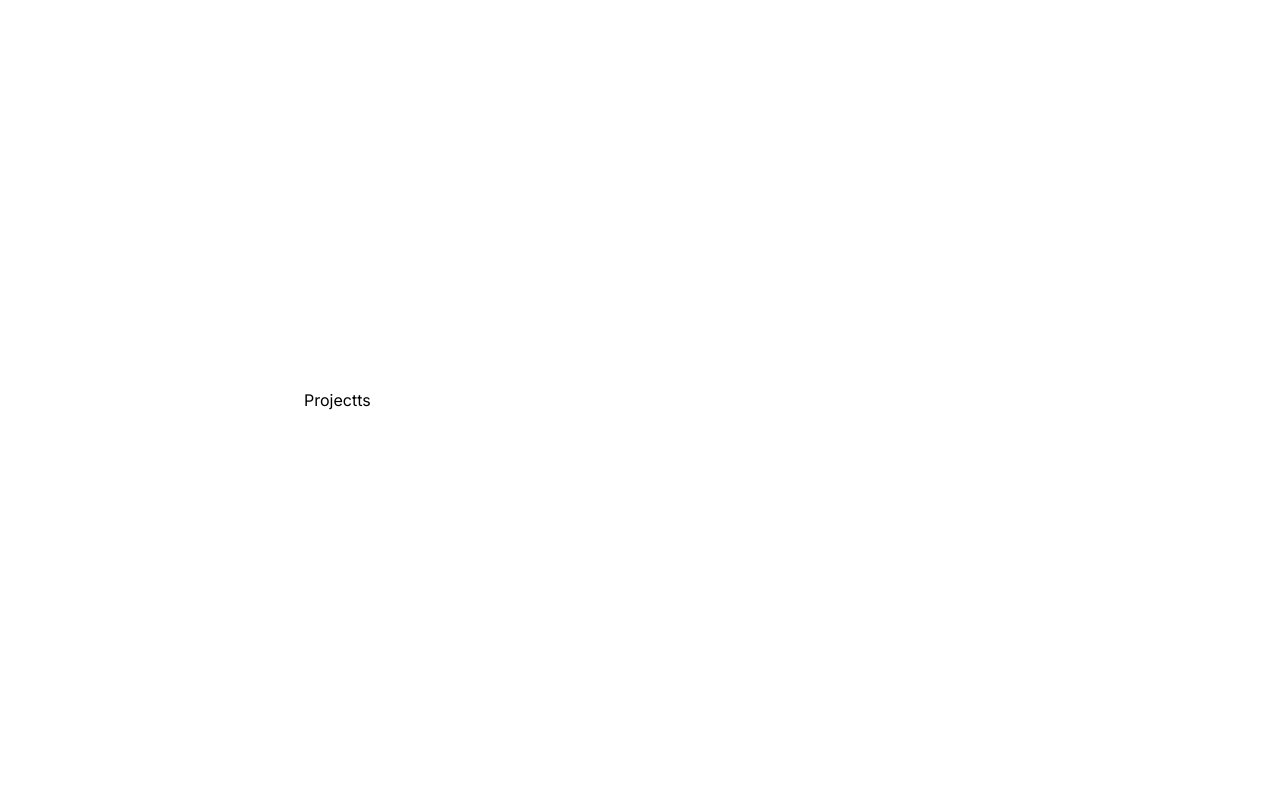
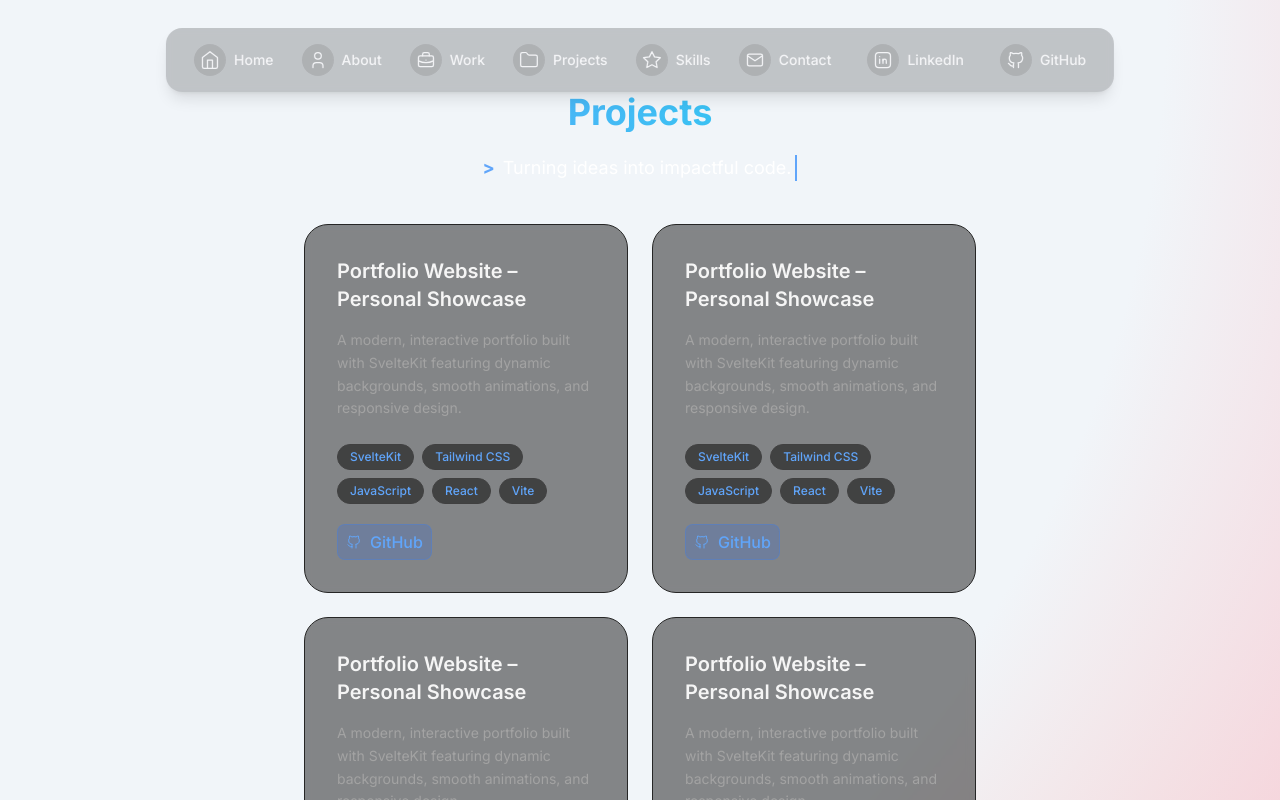
Before and after one commit to hpeshwanidev/harshpeshwani.com, a SvelteKit app: page /project in a window 1280 px wide. Shown: the top 800 px of the page. Built offline with nearby package versions, Linux system fonts and the light colour scheme.

Commit message:
Added Projects Page

```diff
--- a/src/lib/Social.svelte
+++ b/src/lib/Social.svelte
@@ -40,7 +40,7 @@
 	  </a>
 
 	  <!-- Projects -->
-	  <a href="/projects" class="flex items-center gap-2 px-3 py-2 rounded-xl transition-colors hover:bg-white/20 focus:outline-none focus:ring-2 focus:ring-white/20">
+	  <a href="/project" class="flex items-center gap-2 px-3 py-2 rounded-xl transition-colors hover:bg-white/20 focus:outline-none focus:ring-2 focus:ring-white/20">
 		<div class="flex items-center justify-center w-8 h-8 bg-black/10 rounded-full text-gray-100">
 		  <!-- Projects/Folder SVG -->
 		  <svg xmlns="http://www.w3.org/2000/svg" width="20" height="20" viewBox="0 0 24 24" fill="none" stroke="currentColor" stroke-width="1.5" stroke-linecap="round" stroke-linejoin="round">
--- a/src/routes/project/+page.svelte
+++ b/src/routes/project/+page.svelte
@@ -1 +1,189 @@
-<h1>Projectts</h1>
+<script>
+	import Background from "$lib/Background.svelte";
+	import { onMount } from 'svelte';
+
+	const projects = [
+		{
+			title: 'Portfolio Website – Personal Showcase',
+			description:
+				'A modern, interactive portfolio built with SvelteKit featuring dynamic backgrounds, smooth animations, and responsive design.',
+			tags: ['SvelteKit', 'Tailwind CSS', 'JavaScript', 'React', 'Vite'],
+			link: 'https://harshpeshwani.com'
+		},
+		{
+			title: 'Portfolio Website – Personal Showcase',
+			description:
+				'A modern, interactive portfolio built with SvelteKit featuring dynamic backgrounds, smooth animations, and responsive design.',
+			tags: ['SvelteKit', 'Tailwind CSS', 'JavaScript', 'React', 'Vite'],
+			link: 'https://harshpeshwani.com'
+		},
+		{
+			title: 'Portfolio Website – Personal Showcase',
+			description:
+				'A modern, interactive portfolio built with SvelteKit featuring dynamic backgrounds, smooth animations, and responsive design.',
+			tags: ['SvelteKit', 'Tailwind CSS', 'JavaScript', 'React', 'Vite'],
+			link: 'https://harshpeshwani.com'
+		},
+		{
+			title: 'Portfolio Website – Personal Showcase',
+			description:
+				'A modern, interactive portfolio built with SvelteKit featuring dynamic backgrounds, smooth animations, and responsive design.',
+			tags: ['SvelteKit', 'Tailwind CSS', 'JavaScript', 'React', 'Vite'],
+			link: 'https://harshpeshwani.com'
+		}
+	];
+
+	const taglines = [
+		"Turning ideas into impactful code.",
+		"Where creativity meets clean code.",
+		"Building projects that make a difference.",
+		"Code. Create. Innovate.",
+		"Transforming vision into digital reality.",
+		"Every line of code tells a story.",
+		"Driven by curiosity. Built with purpose.",
+		"Crafting modern solutions with passion.",
+		"From concept to creation — one project at a time.",
+		"Innovating today for a smarter tomorrow."
+	];
+
+	let currentTaglineIndex = 0;
+	let displayText = '';
+	let isDeleting = false;
+	let lastTime = 0;
+	let typingSpeed = 100;
+	let erasingSpeed = 50;
+	let pauseAfterTyping = 2000;
+	let pauseAfterErasing = 500;
+	let pauseStartTime = 0;
+	let isPaused = false;
+
+	function animateTagline(currentTime) {
+		if (isPaused) {
+			if (currentTime - pauseStartTime >= (isDeleting ? pauseAfterErasing : pauseAfterTyping)) {
+				isPaused = false;
+				if (isDeleting) {
+					isDeleting = false;
+					currentTaglineIndex = (currentTaglineIndex + 1) % taglines.length;
+				} else {
+					isDeleting = true;
+				}
+			}
+			requestAnimationFrame(animateTagline);
+			return;
+		}
+
+		let currentTagline = taglines[currentTaglineIndex];
+		let speed = isDeleting ? erasingSpeed : typingSpeed;
+
+		if (currentTime - lastTime >= speed) {
+			lastTime = currentTime;
+
+			if (!isDeleting) {
+				if (displayText.length < currentTagline.length) {
+					displayText = currentTagline.slice(0, displayText.length + 1);
+				} else {
+					isPaused = true;
+					pauseStartTime = currentTime;
+				}
+			} else {
+				if (displayText.length > 0) {
+					displayText = currentTagline.slice(0, displayText.length - 1);
+				} else {
+					isPaused = true;
+					pauseStartTime = currentTime;
+				}
+			}
+		}
+
+		requestAnimationFrame(animateTagline);
+	}
+
+	onMount(() => {
+		requestAnimationFrame(animateTagline);
+	});
+</script>
+
+<Background />
+
+<!-- Main Content -->
+<div class="relative z-10 min-h-screen text-white flex flex-col justify-center items-center px--1 py-20">
+	<div class="max-w-7xl mx-auto w-full">
+		<!-- Title -->
+		<div class="text-center mb-10">
+			<h1 class="text-3xl md:text-4xl font-bold mb-5 bg-gradient-to-r from-blue-400 to-cyan-400 text-transparent bg-clip-text">
+				Projects
+			</h1>
+
+			<!-- Typing animation -->
+			<div class="font-mono text-lg flex items-center justify-center mt-4 h-8">
+				<span class="text-lg text-blue-400 font-bold mr-2">></span>
+				<span>{displayText}</span>
+				<span class="border-r-2 border-blue-400 animate-blink ml-1" style="height: 1.4em;"></span>
+			</div>
+		</div>
+
+		<!-- Projects Grid -->
+		<div class="grid grid-cols-1 md:grid-cols-2 gap-6">
+			{#each projects as project, index}
+				<div
+					class="group p-8 rounded-3xl bg-neutral-900/50 backdrop-blur-sm border border-neutral-800 hover:border-blue-500/50 transition-all duration-500 hover:shadow-2xl hover:shadow-blue-500/20 hover:scale-105 transform"
+				>
+					<h2 class="text-xl font-semibold mb-4 text-neutral-100 group-hover:text-blue-300 transition-colors duration-300">
+						{project.title}
+					</h2>
+					<p class="text-neutral-400 mb-6 text-sm leading-relaxed group-hover:text-neutral-300 transition-colors duration-300">
+						{project.description}
+					</p>
+
+					<div class="flex flex-wrap gap-2 mb-5">
+						{#each project.tags as tag}
+							<span class="px-3 py-1 text-xs font-medium rounded-full bg-neutral-800/70 text-blue-400 border border-neutral-700 hover:bg-blue-500/20 hover:text-blue-300 transition-all duration-300">
+								{tag}
+							</span>
+						{/each}
+					</div>
+
+					<a
+						href={project.link}
+						target="_blank"
+						rel="noopener noreferrer"
+						class="inline-flex items-center px-2 py-1 bg-blue-600/20 hover:bg-blue-600/40 text-blue-400 hover:text-blue-300 rounded-lg transition-all duration-300 border border-blue-500/30 hover:border-blue-500/60 group-hover:shadow-lg group-hover:shadow-blue-500/20 no-underline"
+					>
+						<svg xmlns="http://www.w3.org/2000/svg" width="16" height="16" viewBox="0 0 24 24" fill="none" stroke="currentColor" stroke-width="1.5" stroke-linecap="round" stroke-linejoin="round" class="mr-2">
+							<path d="M9 19c-4.3 1.4 -4.3 -2.5 -6 -3m12 5v-3.5c0 -1 .1 -1.4 -.5 -2c2.8 -.3 5.5 -1.4 5.5 -6a4.6 4.6 0 0 0 -1.3 -3.2a4.2 4.2 0 0 0 -.1 -3.2s-1.1 -.3 -3.5 1.3a12.3 12.3 0 0 0 -6.2 0c-2.4 -1.6 -3.5 -1.3 -3.5 -1.3a4.2 4.2 0 0 0 -.1 3.2a4.6 4.6 0 0 0 -1.3 3.2c0 4.6 2.7 5.7 5.5 6c-.6 .6 -.6 1.2 -.5 2v3.5"></path>
+						</svg>
+						<span>GitHub</span>
+					</a>
+				</div>
+			{/each}
+		</div>
+	</div>
+</div>
+
+<style>
+	@keyframes fade-in {
+		from {
+			opacity: 0;
+			transform: translateY(20px);
+		}
+		to {
+			opacity: 1;
+			transform: translateY(0);
+		}
+	}
+
+	@keyframes slideInUp {
+		from {
+			opacity: 0;
+			transform: translateY(50px);
+		}
+		to {
+			opacity: 1;
+			transform: translateY(0);
+		}
+	}
+
+	.animate-fade-in {
+		animation: fade-in 1s ease-out;
+	}
+</style>
--- a/src/routes/projects/+page.svelte
+++ /dev/null
@@ -1,86 +0,0 @@
-<script>
-	import Background from '$lib/Background.svelte';
-</script>
-
-<svelte:head>
-	<title>Check out my projects!</title>
-	<meta name="title" content="Check out my projects projects - Harsh Peshwani" />
-	<meta name="description" content="Check out all the projects that Harsh Peshwani has created!" />
-</svelte:head>
-
-<div class="flex flex-row justify-start items-center">
-	<a href="/" aria-label="Home"><i class="fas fa-chevron-left" /></a>
-	<div class="w-2" />
-	<h1 class="font-semibold text-3xl">Projects 👾</h1>
-	<!-- <img src="bitmoji.png" class="w-1/5 h-auto" alt="bitmoji" /> -->
-</div>
-<p />
-<h1 class="font-semibold">Game Dev</h1>
-<ul class="list-disc list-inside">
-	<li>
-		<a href="https://sketchu.itch.io/lit">Lit</a>
-		<p class="font-light italic text-gray-600 text-sm whitespace-nowrap">(won first place 🏆)</p>
-	</li>
-	<li>
-		<a href="https://bhavyamuni.itch.io/bass-racer">Bass Racer</a>
-		<p class="font-light italic text-gray-600 text-sm whitespace-nowrap">
-			(guitar hero + racing car)
-		</p>
-	</li>
-	<li>
-		<a href="https://bhavyamuni.itch.io/reinos">Reinos</a>
-		<p class="font-light italic text-gray-600 text-sm whitespace-nowrap">
-			(made this one completely by myself)
-		</p>
-	</li>
-	<li>
-		<a href="https://xerahim.itch.io/welcome-to-the-shitshow">Welcome to the Sh*tshow</a>
-		<p class="font-light italic text-gray-600 text-sm whitespace-nowrap">(made it in 10 hours)</p>
-	</li>
-</ul>
-<h1 class="font-semibold">ML stuff</h1>
-<ul class="list-disc list-inside">
-	<li>
-		<a href="https://github.com/BhavyaMuni/ChromeDinoNeuroevolution">
-			Chrome Dino (Neuro-evolution)</a
-		>
-		<p class="font-light italic text-gray-600 text-sm whitespace-nowrap">
-			(a bunch of dinos trying to play by themselves)
-		</p>
-	</li>
-	<li>
-		<a href="https://huggingface.co/BhavyaMuni">Song Lyrics Generator</a>
-		<p class="font-light italic text-gray-600 text-sm whitespace-nowrap">
-			(generates Taylor Swift lyrics)
-		</p>
-	</li>
-	<li>
-		<a href="https://github.com/BhavyaMuni/coffee-price-app">Coffee Price Predictor</a>
-		<p class="font-light italic text-gray-600 text-sm whitespace-nowrap">
-			(learned how to deploy full-stack ML apps)
-		</p>
-	</li>
-</ul>
-<h1 class="font-semibold">Misc.</h1>
-<ul class="list-disc list-inside">
-	<li>
-		<a href="https://github.com/BhavyaMuni/schedule-to-cal">Schedule To Calendar</a>
-		<p class="font-light italic text-gray-600 text-sm whitespace-nowrap">
-			(a little automation to get my schedules in gcal)
-		</p>
-	</li>
-	<li>
-		<a href="https://play.google.com/store/apps/details?id=com.amethyst.amethyst_app">Amethyst</a>
-		<p class="font-light italic text-gray-600 text-sm whitespace-nowrap">
-			(mobile app to connect musicians)
-		</p>
-	</li>
-	<li>
-		<a href="https://www.youtube.com/watch?v=9M5DYjUQpVw">TED Talk</a>
-		<p class="font-light italic text-gray-600 text-sm whitespace-nowrap">
-			(a little cringe but i'm proud)
-		</p>
-	</li>
-</ul>
-<p />
-<p />
```
